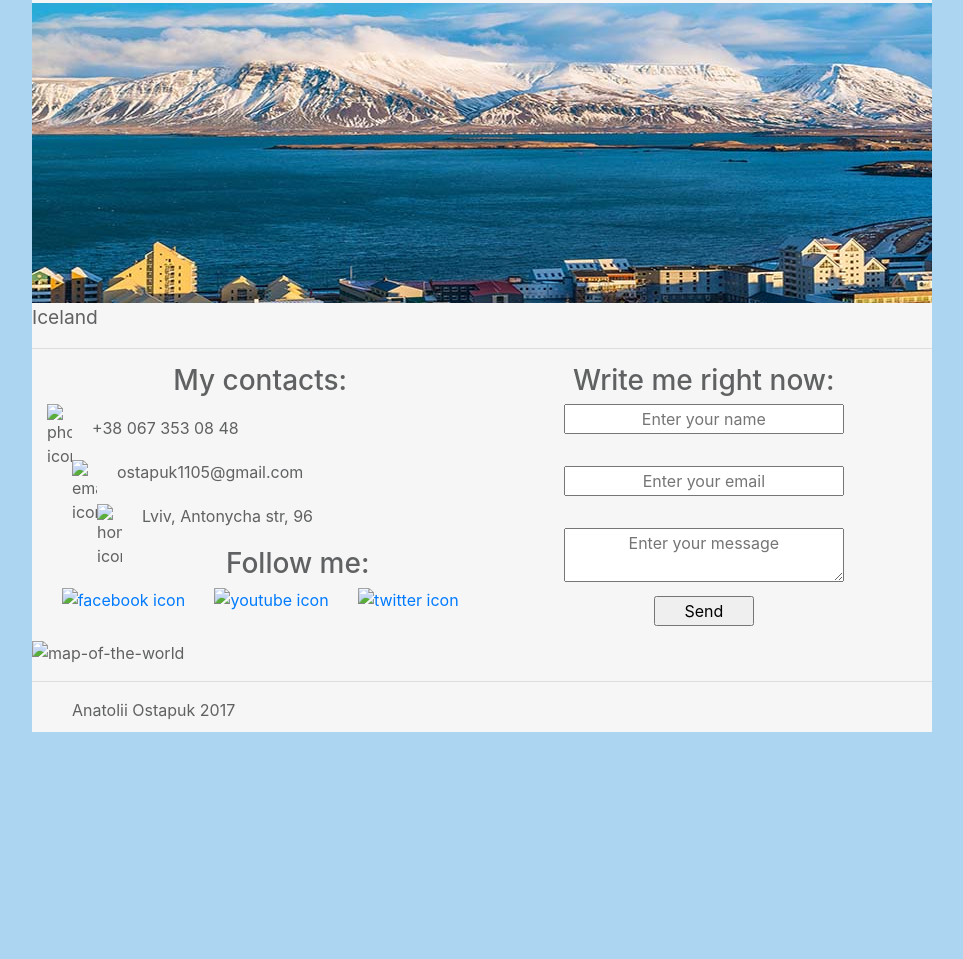
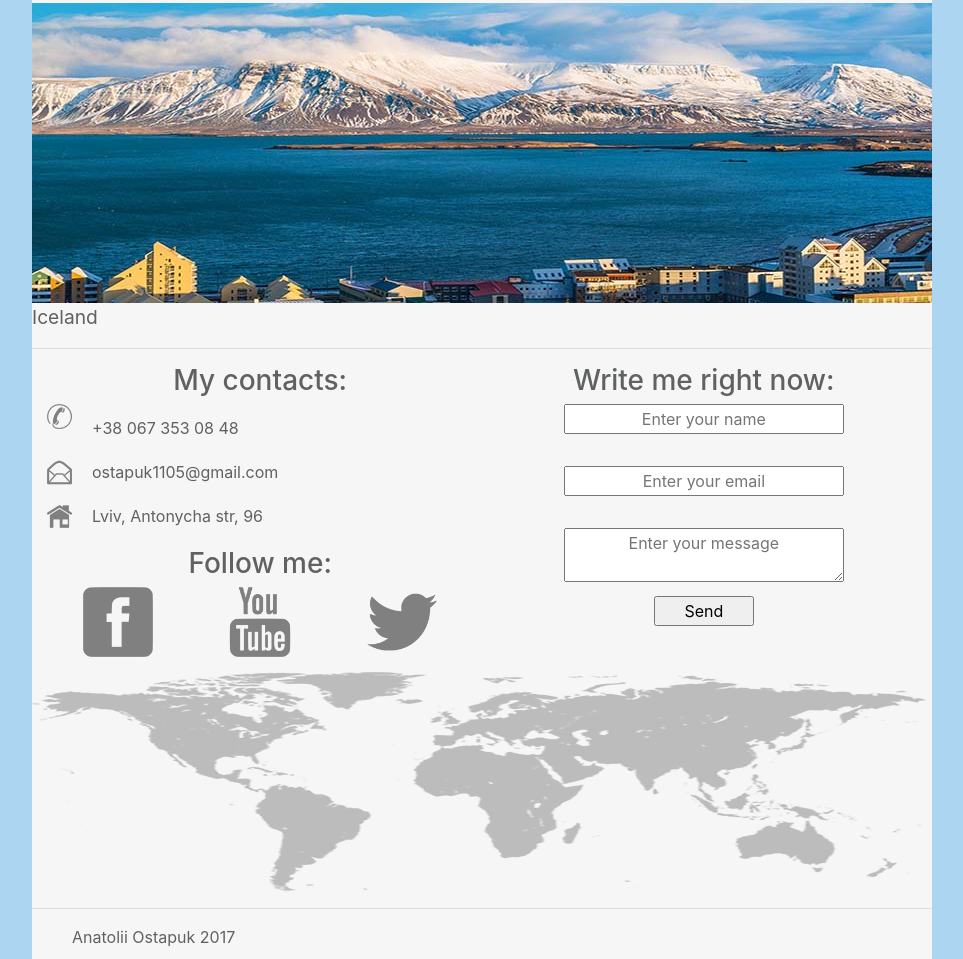
Before and after one commit to Ostapuk/project_final, a plain HTML site: page gallery.html in a window 1280 px wide. Shown: the part 1565-2524 px from the top of the page, without its empty margins (158-1121 px from the left). Before the commit the page ends 2297 px from the top, so only its background shows below. Drawn offline with nearby package versions, Linux system fonts and the light colour scheme; the site is published under a folder, as on GitHub Pages, so addresses that start at the root find nothing.

Commit message:
Update gallery.html

```diff
--- a/gallery.html
+++ b/gallery.html
@@ -54,11 +54,11 @@
             <div class="footer-contacts-left">
                 <div class="my-contacts">
                     <h3>My contacts:</h3>
-                    <img src="/img/icons/phone-icon.png" alt="phone icon" />
+                    <img src="img/icons/phone-icon.png" alt="phone icon" />
                     <p>+38 067 353 08 48</p>
-                    <img src="/img/icons/email-icon.png" alt="email icon" />
+                    <img src="img/icons/email-icon.png" alt="email icon" />
                     <p>ostapuk1105@gmail.com</p>
-                    <img src="/img/icons/home-icon.png" alt="home icon" />
+                    <img src="img/icons/home-icon.png" alt="home icon" />
                     <p>Lviv, Antonycha str, 96</p>
                 </div>
                 <div class="follow-me">
@@ -67,13 +67,13 @@
                     </div>
                     <div class="follow-me-social">
                         <div>
-                            <a href="#"><img src="/img/icons/facebook-icon.png" alt="facebook icon"/></a>
+                            <a href="#"><img src="img/icons/facebook-icon.png" alt="facebook icon"/></a>
                         </div>
                         <div>
-                            <a href="#"><img src="/img/icons/youtube-icon.png" alt="youtube icon"/></a>
+                            <a href="#"><img src="img/icons/youtube-icon.png" alt="youtube icon"/></a>
                         </div>
                         <div>
-                            <a href="#"><img src="/img/icons/twitter-icon.png" alt="twitter icon"/></a>
+                            <a href="#"><img src="img/icons/twitter-icon.png" alt="twitter icon"/></a>
                         </div>
                     </div>
                 </div>
@@ -100,7 +100,7 @@
             </div>
         </div>
         <div class="footer-image">
-            <img src="/img/footer/map-footer.png" alt="map-of-the-world" />
+            <img src="img/footer/map-footer.png" alt="map-of-the-world" />
         </div>
         <hr>
         <div id="signature">
```
